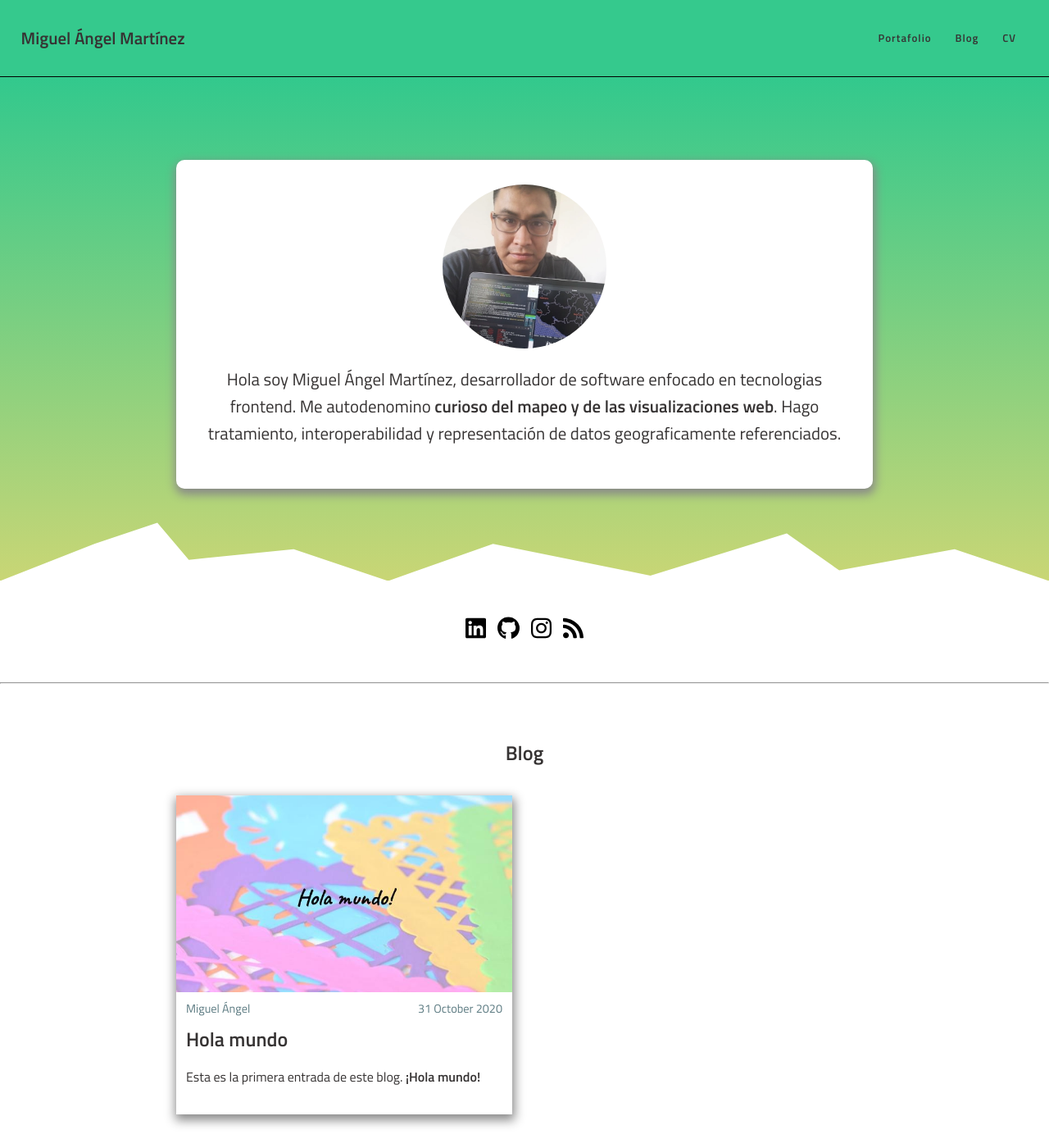
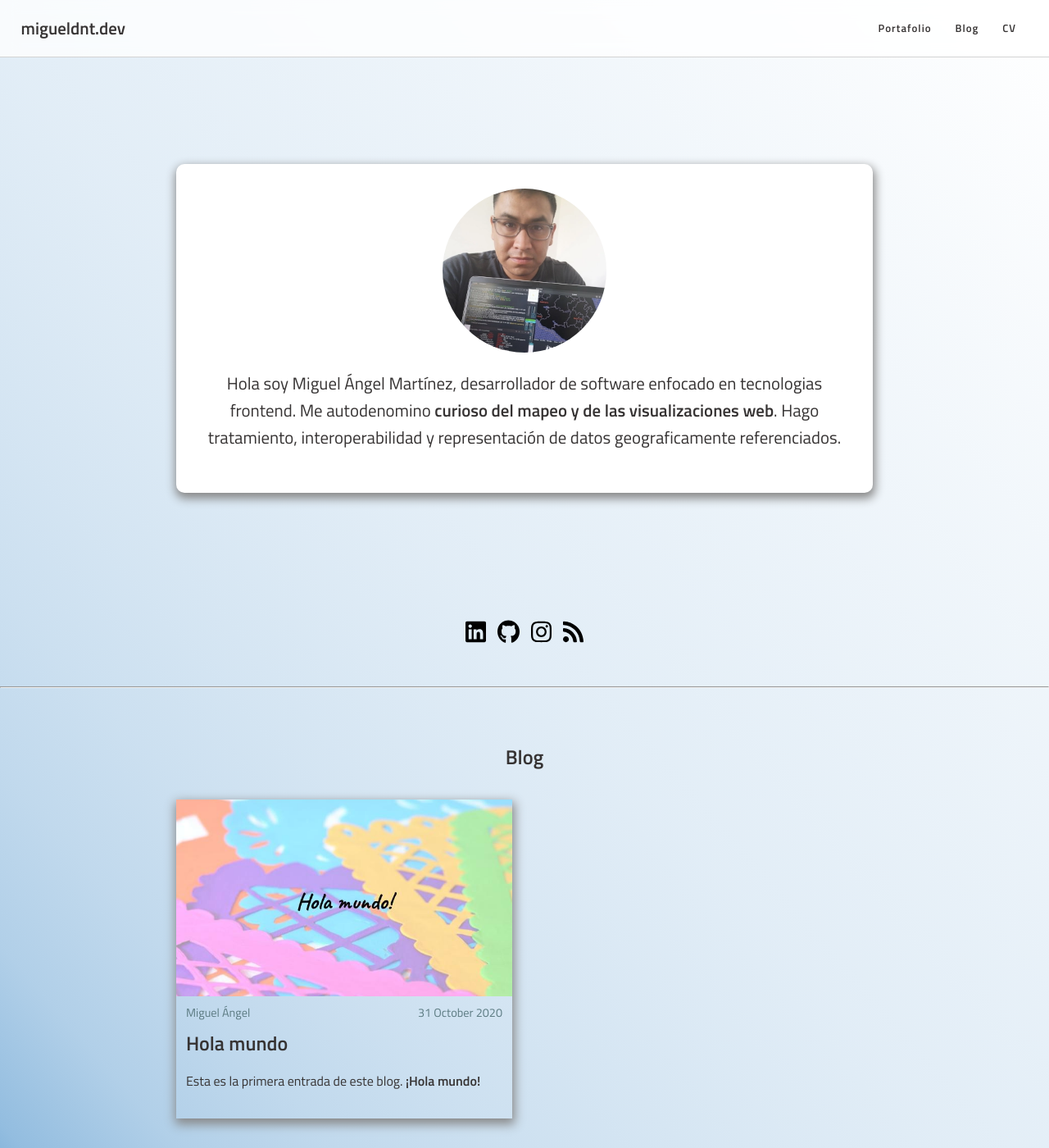
Before and after one commit to migueldnt/migueldnt.dev, a Jekyll site: the page built from index.md, in a window 1280 px wide and 1400 px high. Shown: the whole window at 82% size. Built offline with Jekyll 4.4.1, drawn with Linux system fonts in a browser that asks for light colours; some of the changed text lies outside the part shown.

Commit message:
agregando estilo nuevo

```diff
--- a/_includes/footer.html
+++ b/_includes/footer.html
@@ -1,5 +1,5 @@
 <footer>
     <div class="default-container">
-        <p>Miguel Ángel Martínez © 2020</p>
+        <p>Miguel Ángel Martínez © 2022</p>
     </div>
 </footer>
--- a/_includes/head.html
+++ b/_includes/head.html
@@ -10,5 +10,5 @@
     <link rel="preconnect" href="https://fonts.gstatic.com">
     <link href="https://fonts.googleapis.com/css2?family=Titillium+Web:ital,wght@0,400;0,600;1,400;1,600&display=swap" rel="stylesheet">
 
-    <link rel="stylesheet" href="/assets/estilos.css">
+    <link rel="stylesheet" href="/assets/estilos.css?actualizacion=220819">
 </head>
--- a/_includes/nav.html
+++ b/_includes/nav.html
@@ -1,5 +1,5 @@
 <nav class="main-nav">
-    <a class="brand-title" href="/">Miguel Ángel Martínez</a>
+    <a class="brand-title" href="/">migueldnt.dev</a>
     <button class="navbar-toggler" data-target="nav-principal" aria-label="menu" aria-expanded="false">
         <span class="icon"></span>
     </button>
--- a/assets/estilos.css
+++ b/assets/estilos.css
@@ -10,12 +10,15 @@
 }*/
 
 body{
-    margin: 65px 0 0 0;
+    margin: 0;
     font-family: 'Titillium Web', sans-serif;
     font-size: 1.3em;
     line-height: 1.6;
-    background-color: var(--bg-primary-color);
+    /*background-color: var(--bg-primary-color);*/
+    background: linear-gradient(to right top, #277BC0,3%,white);
     color: var(--text-primary-color);
+    min-height: 100vh;
+
 }
 
 button{
@@ -23,13 +26,11 @@ button{
 }
 
 .main-nav{
-    background-color: var(--bg-nav-color);
+    background-color: transparent;
     padding: .5rem 1rem;
-    border-bottom: 1px solid var(--border-nav-color);
-    position: fixed;
+    border-bottom: 1px solid lightgray;
+    position: sticky;
     top: 0;
-    right: 0;
-    left: 0;
     z-index: 20;
     display: flex;
     flex-direction: row;
@@ -38,11 +39,13 @@ button{
     align-items: center;
     transition: padding .5s ease-in-out;
     font-weight: 600;
+    backdrop-filter: blur(10px);
+    background-color: #ffffffc7;
 }
 
 @media (min-width: 1100px){
     .main-nav{
-        padding: 1.25rem 1rem;
+        padding: .5rem 1rem;
         justify-content: flex-start !important;
     }
 }
@@ -143,10 +146,11 @@ button{
 }
 
 .presentacion-bg{
-    background: linear-gradient(var(--color1), var(--color2));
+    /*background: linear-gradient(var(--color1), var(--color2));*/
     padding-bottom: 7rem;
+    /*
     clip-path: polygon(100% 0%, 0% 0%, 0% 100%, 9% 93%, 15% 89%, 18% 96%, 28% 94%, 37% 100%, 47% 93%, 62% 99%, 75% 91%, 80% 98%, 91% 94%, 100% 100%);
-
+    */
 }
 
 .presentacion-card{
--- a/assets/variables.css
+++ b/assets/variables.css
@@ -1,4 +1,7 @@
 :root{
+    --azul-to-some-focus: #2563eb;
+    --gray-to-some-text: #334155;
+
     --bg-primary-color: #fff;
     --text-primary-color:#363333;
     --text-secondary-color:#5b7a81;
```
